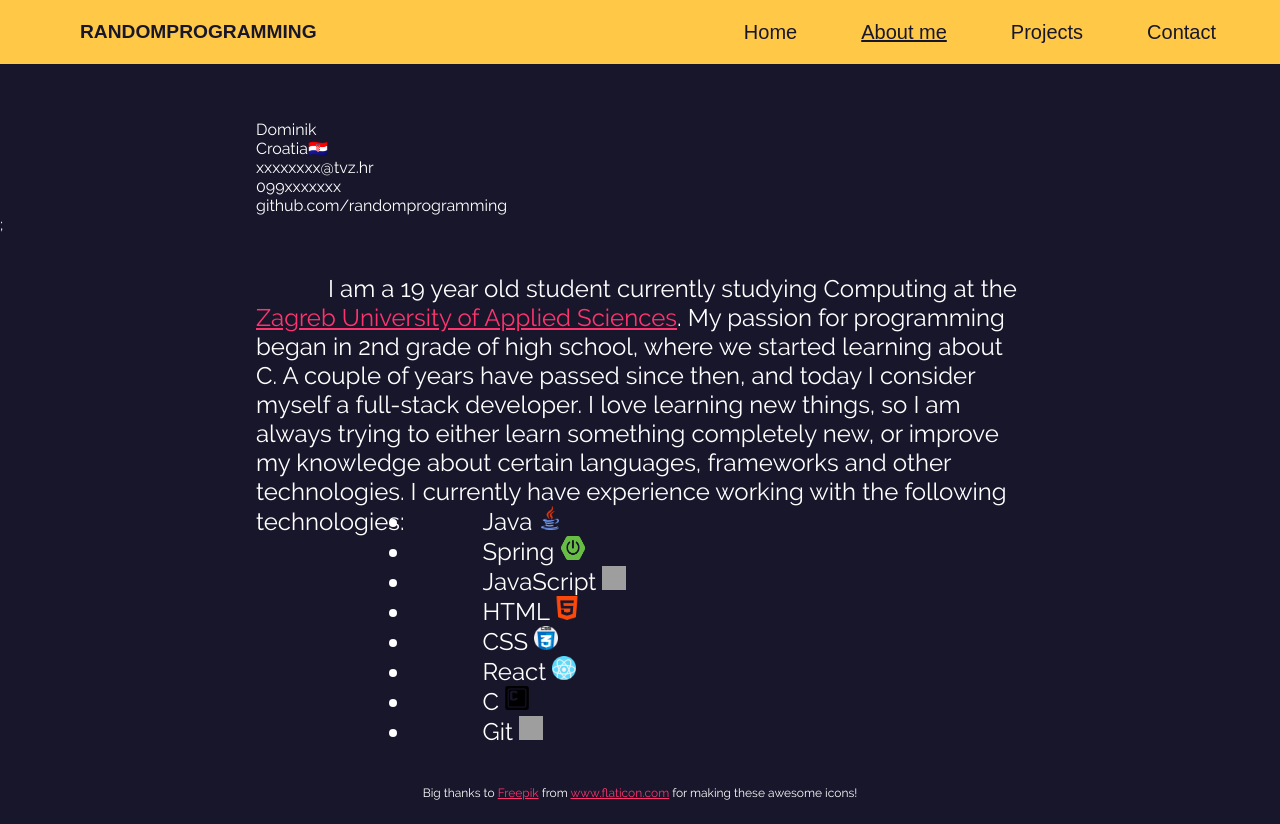
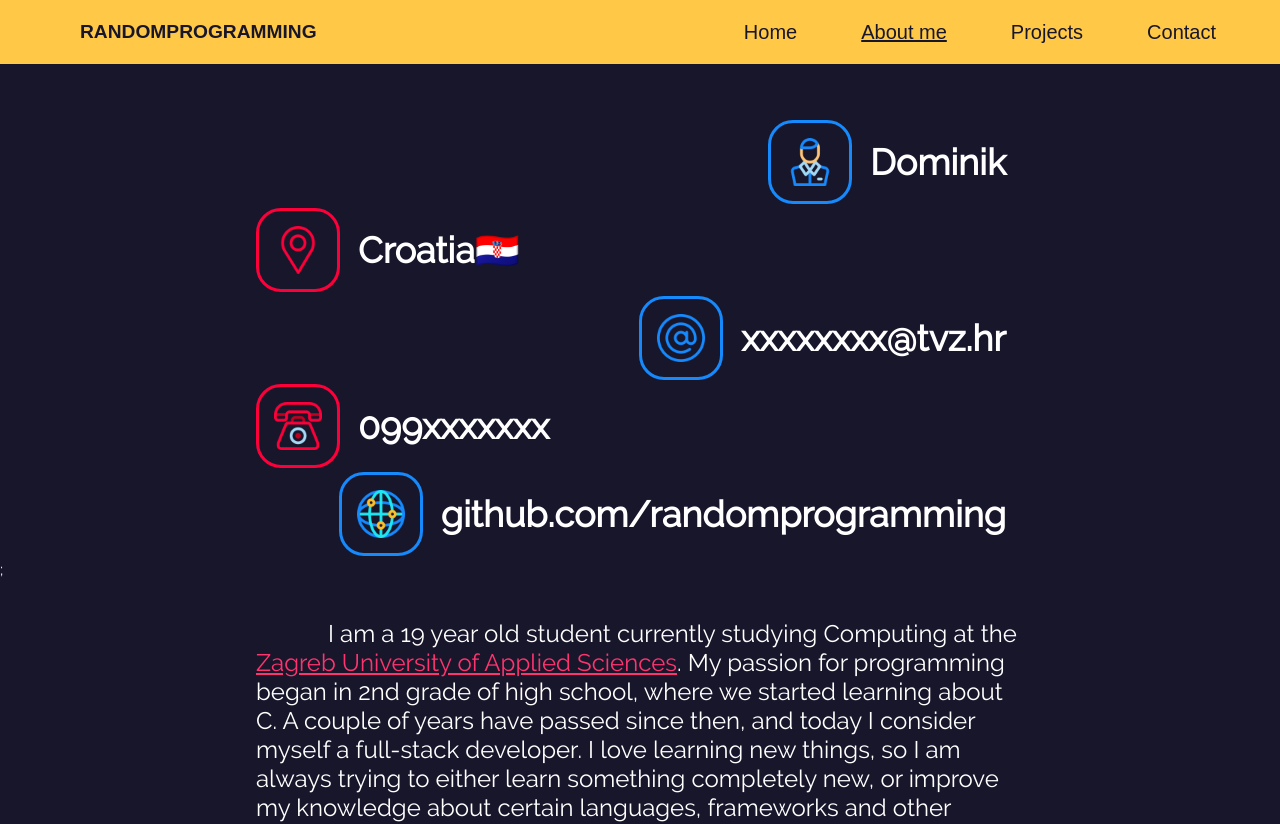
Before and after one commit to randomprogramming/portfolio-app, a React (Create React App) app: page /about in a window 1280 px wide. Shown: the top 824 px of the page. Built offline with nearby package versions, Linux system fonts and the light colour scheme; grey boxes are pictures that could not be loaded.

Commit message:
removed much unneeded code in About me page

```diff
--- a/src/components/Links.js
+++ b/src/components/Links.js
@@ -2,6 +2,19 @@ import React, { Component } from "react";
 
 export default class Links extends Component {
 	render() {
-		return <div>{this.props.text}</div>;
+		const { icon, text, isRight } = this.props;
+		return (
+			<div style={{ alignSelf: isRight ? "flex-end" : "" }}>
+				<div className="link">
+					<img
+						className="link-img"
+						src={icon}
+						alt="link"
+						style={{ borderColor: isRight ? "#1689FC" : "#FD003A" }}
+					/>
+					<div className="link-text">{text}</div>
+				</div>
+			</div>
+		);
 	}
 }
--- a/src/views/AboutMe.js
+++ b/src/views/AboutMe.js
@@ -21,65 +21,10 @@ export default class AboutMe extends Component {
 		return (
 			// TODO: Rewrite this and turn a link into a component to reduce the repetitive code
 			<div className="about-me-container">
-				{/* <div className="links-container">
-					<div className="link align-end">
-						<div className="link-text">{links.name.text}</div>
-						<img
-							className="link-name-img link-img"
-							src={links.name.icon}
-							alt="name"
-							style={{ borderColor: "#FD003A" }}
-						/>
-					</div>
-
-					<div className="link">
-						<img
-							className="link-location-img link-img"
-							src={links.location.icon}
-							alt="location"
-							style={{ borderColor: "#1689FC" }}
-						/>
-
-						<div className="link-text">{links.location.text}</div>
-					</div>
-
-					<div className="link align-end">
-						<div className="link-text">{links.email.text}</div>
-						<img
-							className="link-email-img link-img"
-							src={links.email.icon}
-							alt="email"
-							style={{ borderColor: "#FD003A" }}
-						/>
-					</div>
-
-					<div className="link">
-						<img
-							className="link-phone-img link-img"
-							src={links.phone.icon}
-							alt="phone"
-							style={{ borderColor: "#1689FC" }}
-						/>
-						<div className="link-text">{links.phone.text}</div>
-					</div>
-
-					<div className="link align-end">
-						<div className="link-text">
-							<a href="https://github.com/randomprogramming" style={{ color: "white" }}>
-								{links.github.text}
-							</a>
-						</div>
-						<img
-							className="link-github-img link-img"
-							src={links.github.icon}
-							alt="github"
-							style={{ borderColor: "#FD003A" }}
-						/>
-					</div>
-				</div> */}
 				<div className="links-container">
-					{links.map(link => (
-						<Links icon={link.icon} text={link.text} />
+					{/* For each link in array, create a Links Component, and place every other Links to the left */}
+					{links.map((link, i) => (
+						<Links icon={link.icon} text={link.text} isRight={i % 2 === 0 ? true : false} />
 					))}
 				</div>
 				;
```
